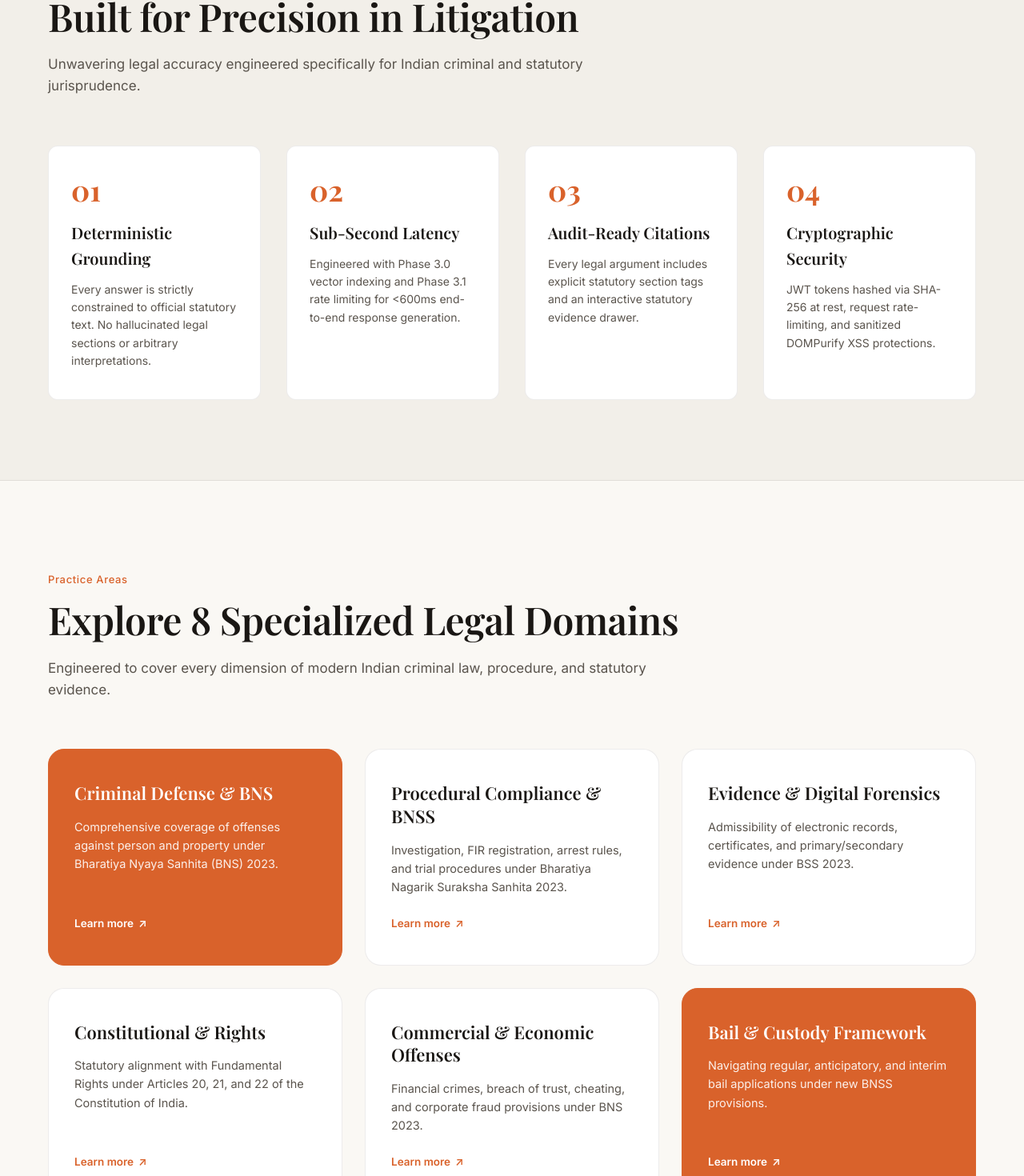
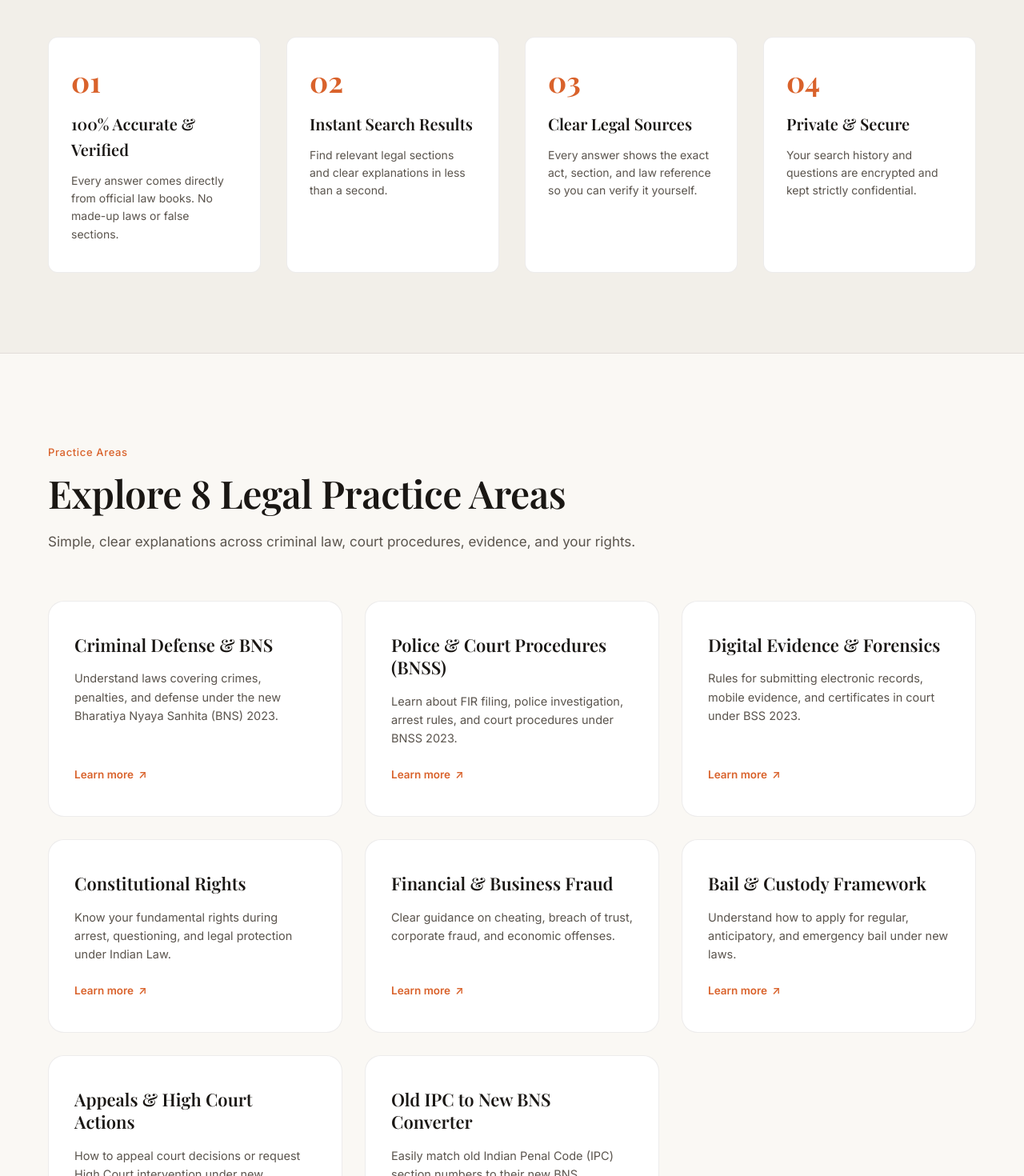
Before and after one commit to AbishekR05/BetterCallSaul, a React (Vite) app in the folder frontend/: page / in a window 1280 px wide. Shown: the part 1774-3244 px from the top of the page at 80% size. Built offline with nearby package versions, Linux system fonts and the light colour scheme; a web font is replaced by a local one.

Commit message:
fix(landing): simplify wording for layman readability, set all practice area cards to hover-orange, and remove top-right hero text

```diff
--- a/frontend/src/components/landing/FinalCTA.tsx
+++ b/frontend/src/components/landing/FinalCTA.tsx
@@ -11,9 +11,9 @@ export const FinalCTA: React.FC<FinalCTAProps> = ({ onGetStarted }) => {
       <div className="container">
         <div className="cta-warm-card">
           <div className="cta-inner-content">
-            <h2 className="cta-title font-serif">Ready to Elevate Your Legal Research?</h2>
+            <h2 className="cta-title font-serif">Ready to Get Instant Legal Answers?</h2>
             <p className="cta-description">
-              Query statutory provisions, cross-reference new penal codes (BNS, BNSS, BSS), and obtain grounded citations in sub-second latency.
+              Search new Indian laws, compare old and new penal sections, and get verified legal guidance in seconds.
             </p>
             <div className="cta-actions">
               <button className="btn btn-white cta-btn" onClick={onGetStarted}>
--- a/frontend/src/components/landing/Hero.tsx
+++ b/frontend/src/components/landing/Hero.tsx
@@ -32,7 +32,7 @@ export const Hero: React.FC<HeroProps> = ({ onGetStarted }) => {
             </button>
           </div>
 
-          {/* Supporting Card Right (Aligned with bottom row in Playfair Display serif font) */}
+          {/* Supporting Card Right */}
           <div className="hero-supporting-card-bottom">
             <h3 className="card-badge-title font-serif">Grounded in Indian Law</h3>
             <p className="card-badge-text">
--- a/frontend/src/components/landing/HowItWorks.tsx
+++ b/frontend/src/components/landing/HowItWorks.tsx
@@ -4,28 +4,28 @@ import './HowItWorks.css';
 const steps = [
   {
     num: '01',
-    title: 'Query Processing & Intent',
-    description: 'System normalizes query, extracts statutory entities, and structures multi-jurisdictional parameters.'
+    title: 'Ask Your Question',
+    description: 'Type any legal query or question in plain English or section numbers.'
   },
   {
     num: '02',
-    title: 'Hybrid Vector Retrieval',
-    description: 'Queries BNS/BNSS/BSS vector indexes using dense semantic embeddings alongside BM25 sparse matching.'
+    title: 'Search Official Laws',
+    description: 'Our engine scans official databases of India\'s new criminal laws (BNS, BNSS, BSS).'
   },
   {
     num: '03',
-    title: 'Cross-Encoder Re-Ranking',
-    description: 'Top candidate provisions are re-ranked through a cross-encoder model to maximize precision.'
+    title: 'Find Relevant Sections',
+    description: 'The system identifies the exact penal sections and provisions matching your query.'
   },
   {
     num: '04',
-    title: 'Grounded Synthesis',
-    description: 'LLM generates plain-English legal explanations strictly bound by retrieved statutory provisions.'
+    title: 'Explain in Plain English',
+    description: 'Complex legal jargon is converted into clear, easy-to-read explanations.'
   },
   {
     num: '05',
-    title: 'Citation Audit',
-    description: 'Every statement is dynamically cross-referenced against raw statutory text in the evidence drawer.'
+    title: 'Show Exact Sources',
+    description: 'View original legal clauses and section numbers for complete verification.'
   }
 ];
 
@@ -35,9 +35,9 @@ export const HowItWorks: React.FC = () => {
       <div className="container">
         <div className="how-header">
           <span className="section-eyebrow light">Workflow</span>
-          <h2 className="section-title font-serif text-white">How BetterCallSaul Operates</h2>
+          <h2 className="section-title font-serif text-white">How BetterCallSaul Works in 5 Simple Steps</h2>
           <p className="section-subtitle text-light">
-            A 5-stage deterministic pipeline engineered to deliver audit-ready Indian statutory intelligence.
+            A reliable, step-by-step process to give you verified legal answers.
           </p>
         </div>
 
--- a/frontend/src/components/landing/LegalDomains.css
+++ b/frontend/src/components/landing/LegalDomains.css
@@ -25,28 +25,21 @@
   justify-content: space-between;
   min-height: 240px;
   transition: all var(--transition-normal);
+  color: var(--text-primary);
 }
 
+/* Hover color transition for all cards */
 .domain-editorial-card:hover {
+  background: var(--accent-primary);
+  color: #FFFFFF;
+  border-color: var(--accent-primary);
   transform: translateY(-4px);
   box-shadow: var(--shadow-md);
 }
 
-.domain-editorial-card.featured-orange {
-  background: var(--accent-primary);
-  color: #FFFFFF;
-  border-color: var(--accent-primary);
-}
-
-.domain-editorial-card.featured-orange .domain-card-title {
-  color: #FFFFFF;
-}
-
-.domain-editorial-card.featured-orange .domain-card-desc {
-  color: rgba(255, 255, 255, 0.9);
-}
-
-.domain-editorial-card.featured-orange .domain-arrow-link {
+.domain-editorial-card:hover .domain-card-title,
+.domain-editorial-card:hover .domain-card-desc,
+.domain-editorial-card:hover .domain-arrow-link {
   color: #FFFFFF;
 }
 
@@ -56,6 +49,7 @@
   color: var(--text-primary);
   margin-bottom: 16px;
   line-height: 1.3;
+  transition: color var(--transition-normal);
 }
 
 .domain-card-desc {
@@ -63,6 +57,7 @@
   color: var(--text-secondary);
   line-height: 1.6;
   margin-bottom: 24px;
+  transition: color var(--transition-normal);
 }
 
 .domain-arrow-link {
@@ -73,6 +68,7 @@
   align-items: center;
   gap: 6px;
   margin-top: auto;
+  transition: color var(--transition-normal);
 }
 
 @media (max-width: 1024px) {
--- a/frontend/src/components/landing/LegalDomains.tsx
+++ b/frontend/src/components/landing/LegalDomains.tsx
@@ -4,43 +4,35 @@ import './LegalDomains.css';
 const domains = [
   {
     title: 'Criminal Defense & BNS',
-    description: 'Comprehensive coverage of offenses against person and property under Bharatiya Nyaya Sanhita (BNS) 2023.',
-    highlight: true
+    description: 'Understand laws covering crimes, penalties, and defense under the new Bharatiya Nyaya Sanhita (BNS) 2023.'
   },
   {
-    title: 'Procedural Compliance & BNSS',
-    description: 'Investigation, FIR registration, arrest rules, and trial procedures under Bharatiya Nagarik Suraksha Sanhita 2023.',
-    highlight: false
+    title: 'Police & Court Procedures (BNSS)',
+    description: 'Learn about FIR filing, police investigation, arrest rules, and court procedures under BNSS 2023.'
   },
   {
-    title: 'Evidence & Digital Forensics',
-    description: 'Admissibility of electronic records, certificates, and primary/secondary evidence under BSS 2023.',
-    highlight: false
+    title: 'Digital Evidence & Forensics',
+    description: 'Rules for submitting electronic records, mobile evidence, and certificates in court under BSS 2023.'
   },
   {
-    title: 'Constitutional & Rights',
-    description: 'Statutory alignment with Fundamental Rights under Articles 20, 21, and 22 of the Constitution of India.',
-    highlight: false
+    title: 'Constitutional Rights',
+    description: 'Know your fundamental rights during arrest, questioning, and legal protection under Indian Law.'
   },
   {
-    title: 'Commercial & Economic Offenses',
-    description: 'Financial crimes, breach of trust, cheating, and corporate fraud provisions under BNS 2023.',
-    highlight: false
+    title: 'Financial & Business Fraud',
+    description: 'Clear guidance on cheating, breach of trust, corporate fraud, and economic offenses.'
   },
   {
     title: 'Bail & Custody Framework',
-    description: 'Navigating regular, anticipatory, and interim bail applications under new BNSS provisions.',
-    highlight: true
+    description: 'Understand how to apply for regular, anticipatory, and emergency bail under new laws.'
   },
   {
-    title: 'Appellate & Revision Strategy',
-    description: 'Appeals, revisions, and inherent High Court powers under BNSS Section 528.',
-    highlight: false
+    title: 'Appeals & High Court Actions',
+    description: 'How to appeal court decisions or request High Court intervention under new procedures.'
   },
   {
-    title: 'IPC to BNS Statutory Bridge',
-    description: 'Instant cross-referencing between legacy Indian Penal Code sections and corresponding 2023 BNS clauses.',
-    highlight: false
+    title: 'Old IPC to New BNS Converter',
+    description: 'Easily match old Indian Penal Code (IPC) section numbers to their new BNS counterparts.'
   }
 ];
 
@@ -50,9 +42,9 @@ export const LegalDomains: React.FC = () => {
       <div className="container">
         <div className="domains-header">
           <span className="section-eyebrow">Practice Areas</span>
-          <h2 className="section-title font-serif">Explore 8 Specialized Legal Domains</h2>
+          <h2 className="section-title font-serif">Explore 8 Legal Practice Areas</h2>
           <p className="section-subtitle">
-            Engineered to cover every dimension of modern Indian criminal law, procedure, and statutory evidence.
+            Simple, clear explanations across criminal law, court procedures, evidence, and your rights.
           </p>
         </div>
 
@@ -60,7 +52,7 @@ export const LegalDomains: React.FC = () => {
           {domains.map((domain, index) => (
             <div
               key={index}
-              className={`domain-editorial-card ${domain.highlight ? 'featured-orange' : ''}`}
+              className="domain-editorial-card hover-orange"
             >
               <h3 className="domain-card-title font-serif">{domain.title}</h3>
               <p className="domain-card-desc">{domain.description}</p>
--- a/frontend/src/components/landing/Plans.tsx
+++ b/frontend/src/components/landing/Plans.tsx
@@ -11,9 +11,9 @@ export const Plans: React.FC<PlansProps> = ({ onSelectPlan }) => {
       <div className="container">
         <div className="plans-header">
           <span className="section-eyebrow">Pricing</span>
-          <h2 className="section-title font-serif">Designed for Counsel &amp; Enterprise</h2>
+          <h2 className="section-title font-serif">Simple Plans for Everyone</h2>
           <p className="section-subtitle">
-            Scale statutory search and intelligence across independent practice or law firm teams.
+            Choose the option that best fits your legal research needs.
           </p>
         </div>
 
@@ -21,20 +21,20 @@ export const Plans: React.FC<PlansProps> = ({ onSelectPlan }) => {
           {/* Free Tier Card */}
           <div className="plan-card light-tone">
             <div className="plan-header">
-              <h3 className="plan-name font-serif">Independent Counsel</h3>
+              <h3 className="plan-name font-serif">Basic Access</h3>
               <div className="plan-price">
                 <span className="amount font-serif">₹0</span>
                 <span className="period">/ month</span>
               </div>
-              <p className="plan-desc">For advocates and legal researchers needing fast BNS/BNSS statutory lookups.</p>
+              <p className="plan-desc">For individuals, advocates, and students needing quick law searches.</p>
             </div>
 
             <ul className="plan-features">
-              <li><span className="tick-icon">✓</span> 50 Statutory queries / month</li>
-              <li><span className="tick-icon">✓</span> BNS, BNSS &amp; BSS provision indexing</li>
-              <li><span className="tick-icon">✓</span> Hybrid semantic vector search</li>
-              <li><span className="tick-icon">✓</span> Interactive statutory evidence drawer</li>
-              <li><span className="tick-icon">✓</span> Sub-second latency responses</li>
+              <li><span className="tick-icon">✓</span> 50 Legal queries / month</li>
+              <li><span className="tick-icon">✓</span> Search BNS, BNSS &amp; BSS laws</li>
+              <li><span className="tick-icon">✓</span> Plain-English legal explanations</li>
+              <li><span className="tick-icon">✓</span> View official section sources</li>
+              <li><span className="tick-icon">✓</span> Fast response time</li>
             </ul>
 
             <button className="btn btn-secondary plan-btn" onClick={onSelectPlan}>
@@ -46,21 +46,21 @@ export const Plans: React.FC<PlansProps> = ({ onSelectPlan }) => {
           <div className="plan-card dark-tone">
             <div className="plan-badge-pill">MOST POPULAR</div>
             <div className="plan-header">
-              <h3 className="plan-name font-serif">Chambers &amp; Litigation</h3>
+              <h3 className="plan-name font-serif">Chambers &amp; Professional</h3>
               <div className="plan-price">
                 <span className="amount font-serif">₹4,999</span>
                 <span className="period">/ month</span>
               </div>
-              <p className="plan-desc">For litigation firms requiring unlimited statutory analysis and audit exports.</p>
+              <p className="plan-desc">For legal chambers, advocates, and law firms needing unlimited searches.</p>
             </div>
 
             <ul className="plan-features">
-              <li><span className="tick-icon orange">✓</span> Unlimited Statutory queries</li>
-              <li><span className="tick-icon orange">✓</span> Full BNS, BNSS, BSS &amp; IPC mapping</li>
-              <li><span className="tick-icon orange">✓</span> High-priority re-ranking pipeline</li>
-              <li><span className="tick-icon orange">✓</span> Multi-turn session persistence</li>
-              <li><span className="tick-icon orange">✓</span> Export audit-ready statutory briefs</li>
-              <li><span className="tick-icon orange">✓</span> Dedicated support &amp; SLA guarantees</li>
+              <li><span className="tick-icon orange">✓</span> Unlimited Legal queries</li>
+              <li><span className="tick-icon orange">✓</span> Complete old IPC to new BNS mapping</li>
+              <li><span className="tick-icon orange">✓</span> High-speed priority engine</li>
+              <li><span className="tick-icon orange">✓</span> Multi-turn research history</li>
+              <li><span className="tick-icon orange">✓</span> Export audit-ready legal summaries</li>
+              <li><span className="tick-icon orange">✓</span> Dedicated support</li>
             </ul>
 
             <button className="btn btn-primary plan-btn" onClick={onSelectPlan}>
--- a/frontend/src/components/landing/Values.tsx
+++ b/frontend/src/components/landing/Values.tsx
@@ -4,23 +4,23 @@ import './Values.css';
 const values = [
   {
     num: '01',
-    title: 'Deterministic Grounding',
-    description: 'Every answer is strictly constrained to official statutory text. No hallucinated legal sections or arbitrary interpretations.'
+    title: '100% Accurate & Verified',
+    description: 'Every answer comes directly from official law books. No made-up laws or false sections.'
   },
   {
     num: '02',
-    title: 'Sub-Second Latency',
-    description: 'Engineered with Phase 3.0 vector indexing and Phase 3.1 rate limiting for <600ms end-to-end response generation.'
+    title: 'Instant Search Results',
+    description: 'Find relevant legal sections and clear explanations in less than a second.'
   },
   {
     num: '03',
-    title: 'Audit-Ready Citations',
-    description: 'Every legal argument includes explicit statutory section tags and an interactive statutory evidence drawer.'
+    title: 'Clear Legal Sources',
+    description: 'Every answer shows the exact act, section, and law reference so you can verify it yourself.'
   },
   {
     num: '04',
-    title: 'Cryptographic Security',
-    description: 'JWT tokens hashed via SHA-256 at rest, request rate-limiting, and sanitized DOMPurify XSS protections.'
+    title: 'Private & Secure',
+    description: 'Your search history and questions are encrypted and kept strictly confidential.'
   }
 ];
 
@@ -30,9 +30,9 @@ export const Values: React.FC = () => {
       <div className="container">
         <div className="values-header">
           <span className="section-eyebrow">Our Value</span>
-          <h2 className="section-title font-serif">Built for Precision in Litigation</h2>
+          <h2 className="section-title font-serif">Why You Can Trust BetterCallSaul</h2>
           <p className="section-subtitle">
-            Unwavering legal accuracy engineered specifically for Indian criminal and statutory jurisprudence.
+            Clear, accurate legal guidance designed for everyone.
           </p>
         </div>
 
```
Also changed, not shown: frontend/src/components/landing/About.tsx (+5 -5 lines), 1 other file (tests, documents, lock files or other folders).
